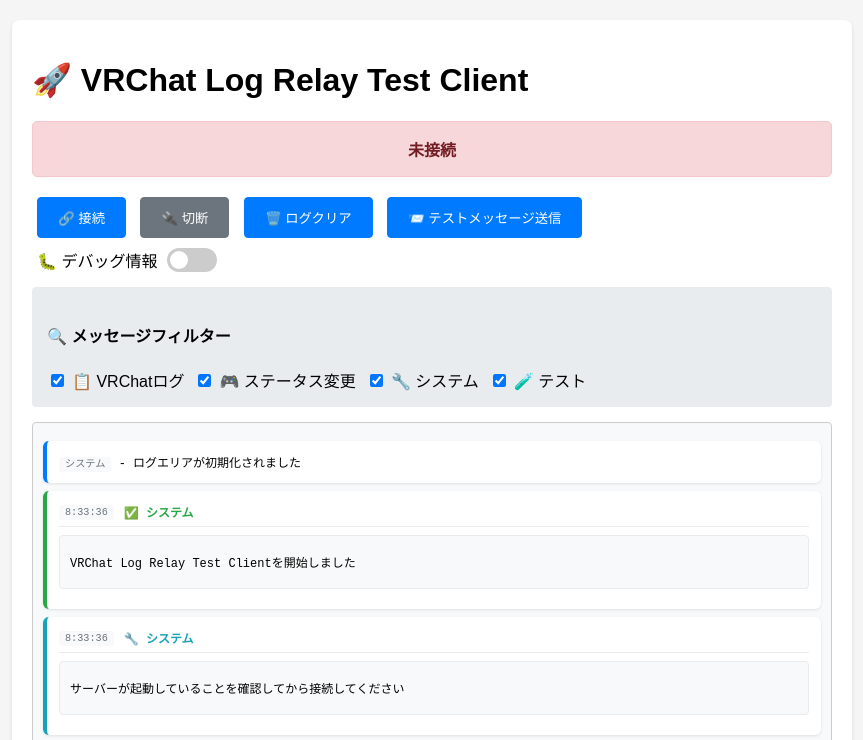
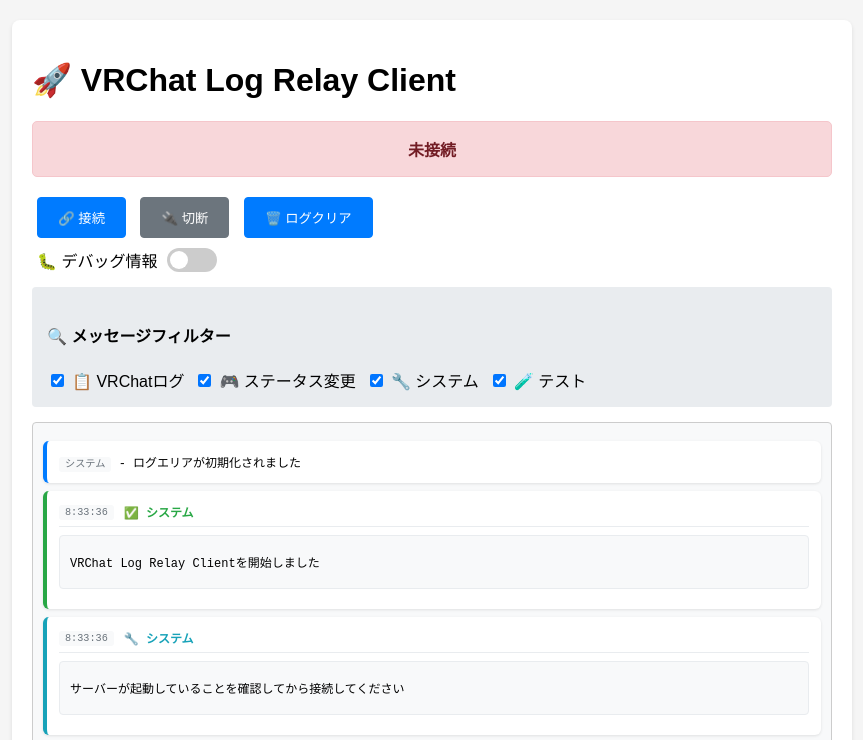
Before and after one commit to kurotori4423/vrc-log-relay-server, a website: page public/index.html in a window 1280 px wide. Shown: the top 740 px of the page, without its empty margins (208-1071 px from the left). Drawn offline with Linux system fonts and the light colour scheme.

Commit message:
feat: VRChat Log Relay Clientのタイトルを修正し、テストメッセージ送信機能を削除

```diff
--- a/public/index.html
+++ b/public/index.html
@@ -3,7 +3,7 @@
 <head>
     <meta charset="UTF-8">
     <meta name="viewport" content="width=device-width, initial-scale=1.0">
-    <title>VRChat Log Relay Test Client</title>
+    <title>VRChat Log Relay Client</title>
     <style>
         body {
             font-family: Arial, sans-serif;
@@ -204,7 +204,7 @@
 </head>
 <body>
     <div class="container">
-        <h1>🚀 VRChat Log Relay Test Client</h1>
+        <h1>🚀 VRChat Log Relay Client</h1>
 
         <div id="status" class="status disconnected">未接続</div>
 
@@ -212,7 +212,6 @@
             <button id="connectBtn" onclick="connect()">🔗 接続</button>
             <button id="disconnectBtn" onclick="disconnect()" disabled>🔌 切断</button>
             <button onclick="clearLogs()">🗑️ ログクリア</button>
-            <button onclick="sendTestMessage()">📨 テストメッセージ送信</button>
             <label class="toggle-label">
                 🐛 デバッグ情報
                 <div class="toggle-switch">
@@ -263,7 +262,6 @@
             <ol>
                 <li>「🔗 接続」ボタンでWebSocketサーバーに接続</li>
                 <li>VRChatログファイルに変更があると自動でメッセージが表示されます</li>
-                <li>「📨 テストメッセージ送信」でサーバーとの通信をテスト</li>
             </ol>
         </div>
     </div>
@@ -360,20 +358,6 @@
                 ws.close();
                 ws = null;
                 addLog('システム', 'WebSocket接続を切断しました', 'info');
-            }
-        }
-
-        function sendTestMessage() {
-            if (ws && ws.readyState === WebSocket.OPEN) {
-                const testMessage = {
-                    type: 'test',
-                    message: 'テストメッセージ',
-                    timestamp: new Date().toISOString()
-                };
-                ws.send(JSON.stringify(testMessage));
-                addLog('送信', 'テストメッセージを送信しました', 'info');
-            } else {
-                addLog('エラー', 'WebSocketが接続されていません', 'error');
             }
         }
 
@@ -804,29 +788,9 @@
             debugLog('Debug mode toggled:', debugMode);
         }
 
-        function sendTestMessage() {
-            if (!ws || ws.readyState !== WebSocket.OPEN) {
-                addLog('エラー', 'WebSocketに接続していません', 'error');
-                return;
-            }
-
-            const testMessage = {
-                type: 'test',
-                data: {
-                    message: 'テストメッセージ',
-                    timestamp: new Date().toISOString(),
-                    client: 'test-client'
-                }
-            };
-
-            ws.send(JSON.stringify(testMessage));
-            addLog('テスト', 'テストメッセージを送信しました', 'info');
-            debugLog('Test message sent:', testMessage);
-        }
-
         // ページ読み込み時の初期化
         window.onload = function() {
-            addLog('システム', 'VRChat Log Relay Test Clientを開始しました', 'success');
+            addLog('システム', 'VRChat Log Relay Clientを開始しました', 'success');
             addLog('システム', 'サーバーが起動していることを確認してから接続してください', 'info');
 
             // デバッグトグルの初期状態を設定
```
